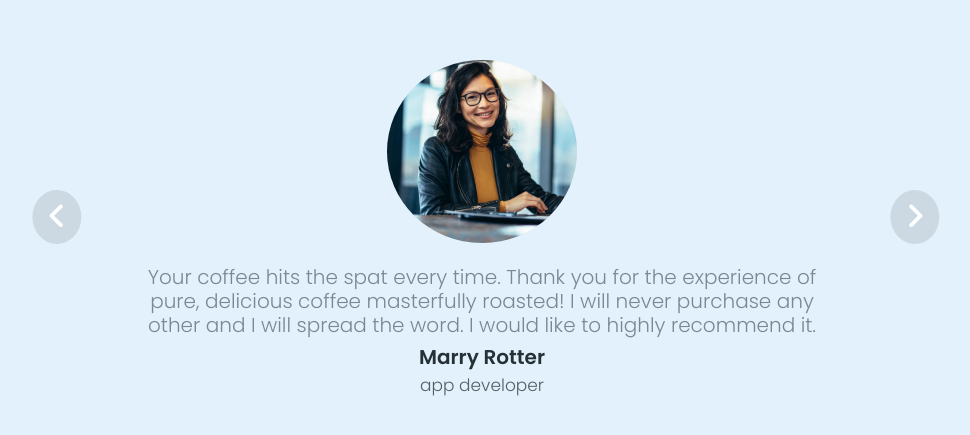
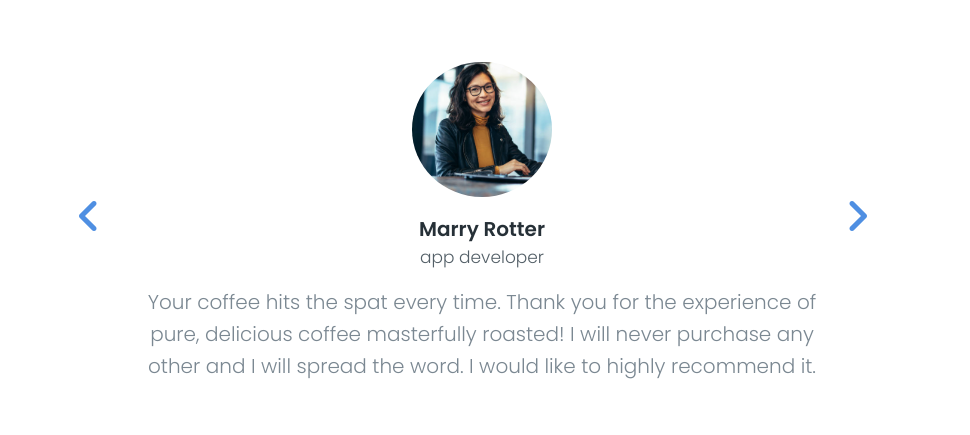
Before and after one commit to faizikhan07/simple-slider, a plain HTML site: page index.html in a window 1280 px wide. Shown: the part 183-618 px from the top of the page, without its empty margins (158-1128 px from the left). Drawn offline with Linux system fonts and the light colour scheme.

Commit message:
fix bug on javascript and css

```diff
--- a/index.html
+++ b/index.html
@@ -22,13 +22,14 @@
           <div class="image">
             <img src="./images/customer3.png" id="person-img"  alt="image for employee" class="img-people">
           </div>
+          <div class="information">
+            <h4 class="title-name">Marry Rotter</h4>
+            <p class="job-title"> app developer </p>
+          </div>
           <div class="text">
             <p class="info">Your coffee hits the spat every time. Thank you for the experience of pure, delicious
               coffee masterfully roasted! I will never purchase any other and I will spread the word. I would like to highly recommend it.</p>
-            <div class="information">
-              <h4 class="title-name">Marry Rotter</h4>
-              <p class="job-title"> app developer </p>
-            </div>
+
             <!-- <div class="quote"><i class="fa-solid fa-quote-left"></i></div> -->
           </div>
         </div>
@@ -39,14 +40,15 @@
           <div class="image">
             <img src="./images/customer2.png" id="person-img"  alt="image for employee" class="img-people">
           </div>
+          <div class="information">
+            <h4 class="title-name">Barbara Leone</h4>
+            <p class="job-title"> Full-stack Developeer </p>
+          </div>
           <div class="text">
             <p class="info">My favorite espresso, Anyone who enjoys a good espresso shouid delinitely order
               their espresso! And its clean, like all their coffee; no added poisons. Can't beat that
               Enjoy</p>
-            <div class="information">
-              <h4 class="title-name">Barbara Leone</h4>
-              <p class="job-title"> Full-stack Developeer </p>
-            </div>
+
             <!-- <div class="quote"><i class="fa-solid fa-quote-left"></i></div> -->
           </div>
         </div>
@@ -57,13 +59,14 @@
           <div class="image">
             <img src="./images/customer1.png" id="person-img"  alt="image for employee" class="img-people">
           </div>
+          <div class="information">
+            <h4 class="title-name">Joy Sawatz</h4>
+            <p class="job-title"> UI designer </p>
+          </div>
           <div class="text">
             <p class="info">Your Komodo Decaf ffee is the best decaf ive ever tasted. I realy like the full-
               bodied, low- acid, espresso type of coffee, and it seems hard to find in a decaf coffee. So glad to have discovered The Coffee Scoop</p>
-            <div class="information">
-              <h4 class="title-name">Joy Sawatz</h4>
-              <p class="job-title"> UI designer </p>
-            </div>
+
 
           </div>
         </div>
--- a/style.css
+++ b/style.css
@@ -18,7 +18,7 @@ body {
   align-items: center;
   justify-content: center;
   height: 100vh;
-  background-color:  #E2F1FB;
+  background-color:  #fff
 }
 
 .title {
@@ -55,7 +55,7 @@ body {
 }
 .info {
   font-size: 2rem;
-  line-height: 1.2;
+  line-height: 1.6;
   font-weight: 400;
   font-style: normal;
   position: relative;
@@ -67,7 +67,7 @@ body {
 
 .img-people {
   border-radius: 50%;
-  width: 190px;
+  width: 140px;
 }
 .image::before {
   position: absolute;
@@ -95,25 +95,24 @@ button {
 .btn-right {
   top: 50%;
   border-radius: 50%;
-  background-color: #CCD9E3;
-  color:white;
-  left: 80%;
-  font-size: 30px;
+  background-color: transparent;
+  color:#4F8FE2;
+  left: 75%;
+  font-size: 40px;
   transform: translate(50%, -50%);
   padding: 10px 15px;
 }
 .btn-left {
   background-color: none;
   border-radius: 50%;
-  background-color: #CCD9E3;
-  color:white;
-  font-size: 30px;
+  background-color: transparent;
+  color:#4F8FE2;
+  font-size: 40px;
 
   padding: 10px 15px;
   top: 50%;
-  left: 13%;
+  left: 15%;
   transform: translate(50%, -50%);
-
 }
 .title-name {
   font-size: 20px;
@@ -137,7 +136,7 @@ button {
 .section{
   position: absolute;
   width: 100%;
-  transition: transform 1s ease;
+  transition: all 0.9s ;
 
 
 }
```
Also changed, not shown: 1 other file.
